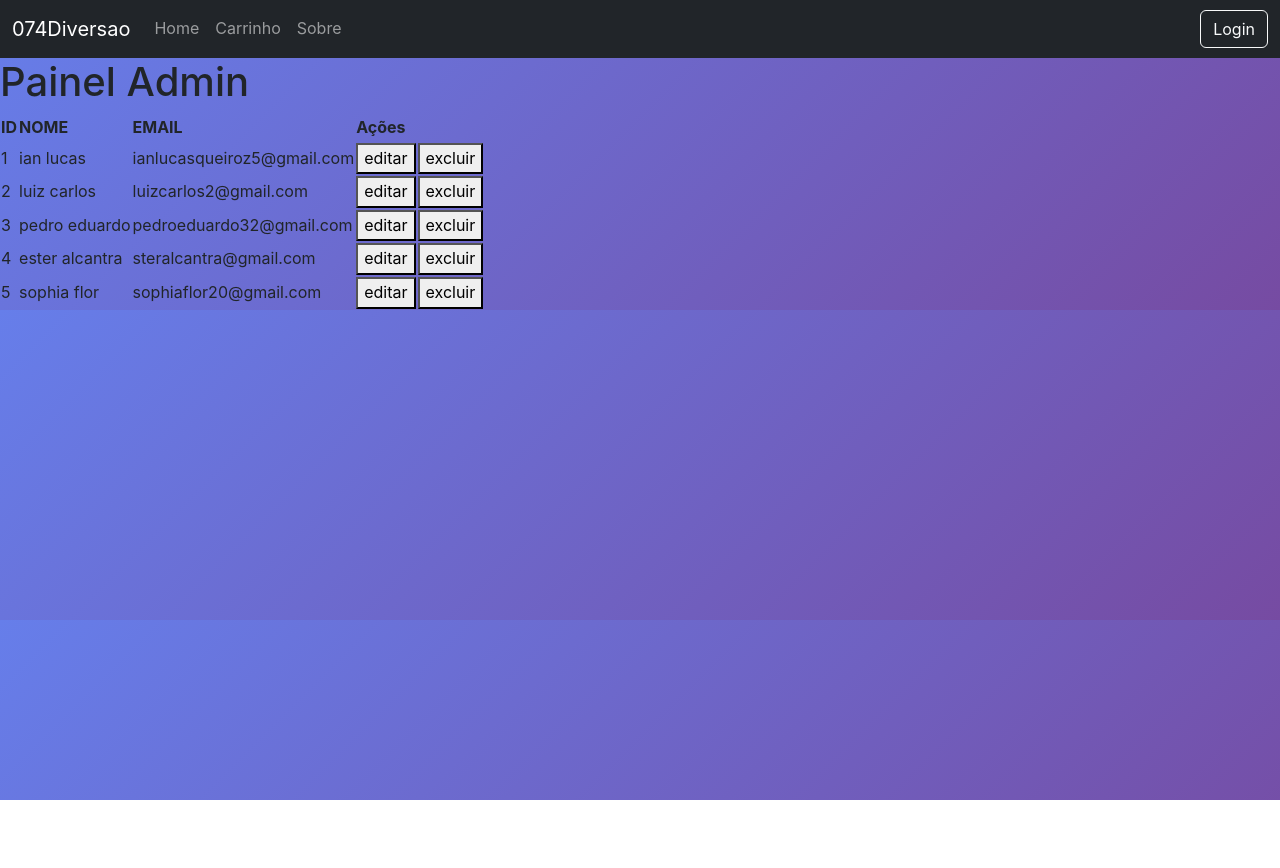
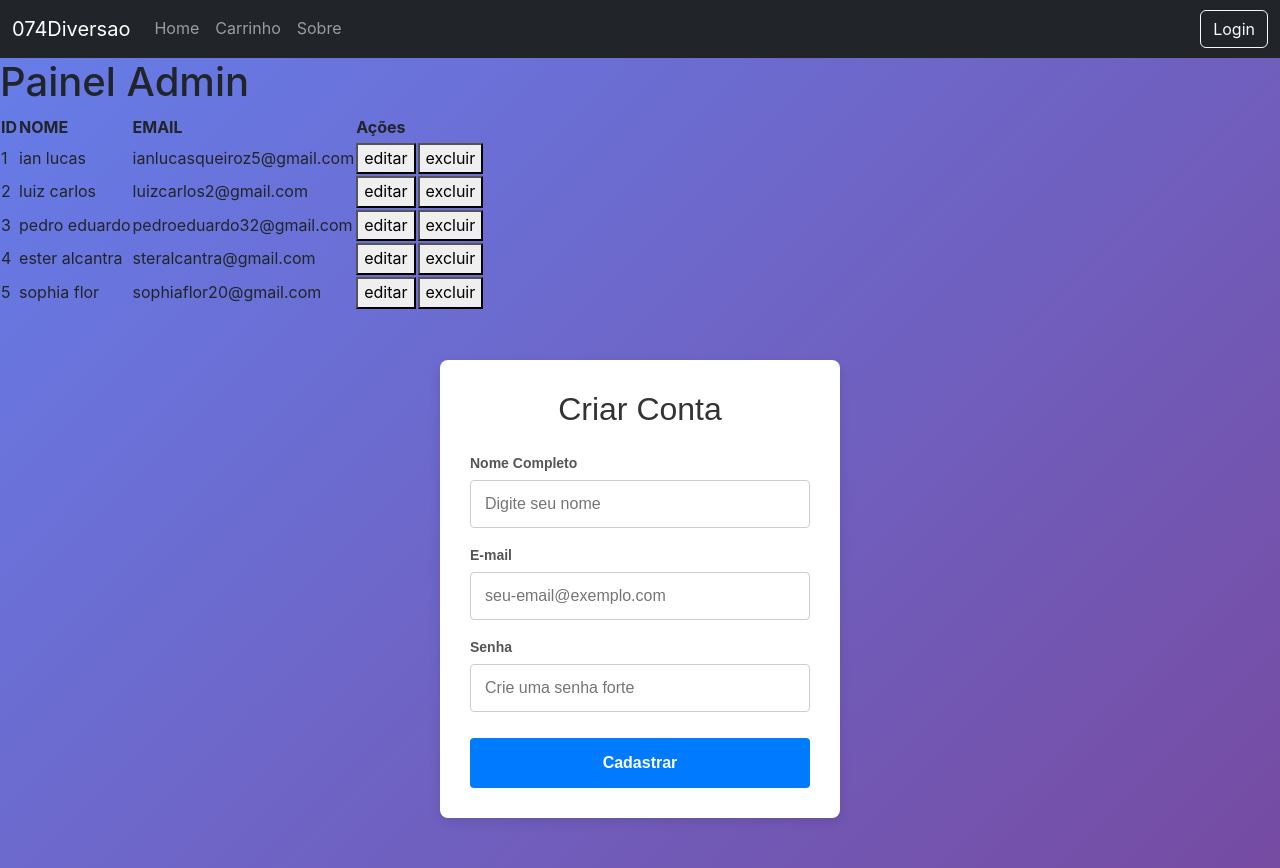
Before and after one commit to Ianqrzz/prg04ianlucasqueirozReact, a React (Create React App) app: page /admin in a window 1280 px wide. Before the commit the page ends 800 px from the top, so only its background shows below. Built offline with nearby package versions, Linux system fonts and the light colour scheme.

Commit message:
Feat: Implement user registration and login functionality with API integration

```diff
--- a/package.json
+++ b/package.json
@@ -7,6 +7,7 @@
     "@testing-library/jest-dom": "^6.9.1",
     "@testing-library/react": "^16.3.2",
     "@testing-library/user-event": "^13.5.0",
+    "axios": "^1.18.1",
     "bootstrap": "^5.3.8",
     "react": "^19.2.6",
     "react-bootstrap": "^2.10.10",
--- a/src/App.js
+++ b/src/App.js
@@ -4,7 +4,7 @@ import Home       from './pages/home/index'
 import Cart       from './pages/cart/index'
 import AdminPanel from './pages/admin/index'
 import Login from './pages/login/index'
-import './App.css'
+import userRegister from './pages/userRegister'
 
 
 function App() {
@@ -16,6 +16,7 @@ function App() {
         <Route path="/carrinho" element={<Cart />} />
         <Route path="/login"    element={<Login />} />
         <Route path="/admin"    element={<AdminPanel />} />
+        <Route path="/cadastro" element={<userRegister/>} />
       </Routes>
     </BrowserRouter>
   )
--- a/src/components/LoginForm/loginform.jsx
+++ b/src/components/LoginForm/loginform.jsx
@@ -1,29 +1,56 @@
 import React, { useState } from 'react';
 import { useNavigate } from 'react-router-dom';
 import styles from './loginform.module.css'  // renomeia o arquivo
+import api from '../../services/api'
 
 function LoginForm() {
   const [email, setEmail] = useState('')
   const [senha, setSenha] = useState('')
+  const [erro, setErro] = useState('')
+  const [loading,setLoading] =  useState(false);
   const navigate = useNavigate()
-  const handleSubmit = (event) => {
+
+  const handleSubmit = async (event) => {
+
     event.preventDefault();
+    setErro('');
+    setLoading(true);
 
-    navigate('/admin')
+    try {
+      const response = await api.post('/usuario/findbyemail' + email);
+      const usuario = response.data;
+
+      if ( usuario && usuario.senha === senha){
+        localStorage.setItem('usuario', JSON.stringify(usuario));
+        navigate('/admin');
+      } else {
+        setErro('Email ou senha incorretos');
       }
+    } catch (erro) {
+      setErro('usuario nao encontrado');
+    }  finally  {
+      setLoading(false);
+      }
+    }
+
 
    return (
     <div className={styles.loginWrapper}>
       <div className={styles.loginContainer}>
+        {/* onSubmit chama handleSubmit quando o botão de submit é clicado */}
         <form className={styles.loginForm} onSubmit={handleSubmit}>
           <h1>Login</h1>
+
+          {/* só renderiza o parágrafo de erro se a variável erro não estiver vazia */}
+          {erro && <p style={{ color: 'red' }}>{erro}</p>}
 
           <div className={styles.inputBox}>
             <input
               type="email"
               placeholder="Email"
-            value={email}
-            onChange={e => setEmail(e.target.value)}
+              value={email}                          // valor controlado pelo estado
+              onChange={e => setEmail(e.target.value)} // atualiza o estado a cada tecla digitada
+              required                               // validação nativa do HTML — não submete vazio
             />
           </div>
 
@@ -33,6 +60,7 @@ function LoginForm() {
               placeholder="Senha"
               value={senha}
               onChange={e => setSenha(e.target.value)}
+              required
             />
           </div>
 
@@ -44,14 +72,20 @@ function LoginForm() {
           </div>
 
           <div className={styles.inputButton}>
-          <input type="submit" value="Entrar" />
+            {/* enquanto loading é true, o botão mostra "Entrando..." e fica desabilitado */}
+            {/* isso evita o usuário clicar múltiplas vezes */}
+            <input
+              type="submit"
+              value={loading ? 'Entrando...' : 'Entrar'}
+              disabled={loading}
+            />
           </div>
 
-        <p>registrar conta <a href="/">cadastrar-se</a></p>
+          <p>registrar conta <a href="/cadastro">cadastrar-se</a></p>
         </form>
       </div>
     </div>
-  )
+  );
 }
 
 export default LoginForm
--- /dev/null
+++ b/src/components/UserForm/UserForm.jsx
@@ -0,0 +1,176 @@
+import React, { useState } from 'react';
+import api from '../../services/api';
+
+const CadastroUsuario = () => {
+  const [formData, setFormData] = useState({
+    nome: '',
+    email: '',
+    senha: '',
+  });
+
+  const [mensagem, setMensagem] = useState({ tipo: '', texto: '' });
+  const [carregando, setCarregando] = useState(false);
+
+  const handleChange = (e) => {
+    const { name, value } = e.target;
+    setFormData({
+      ...formData,
+      [name]: value,
+    });
+  };
+
+  const handleSubmit = async (e) => {
+    e.preventDefault();
+    const { nome, email, senha } = formData;
+
+    if (!nome || !email || !senha) {
+      setMensagem({ tipo: 'erro', texto: 'Por favor, preencha todos os campos.' });
+      return;
+    }
+
+    if (senha.length < 6) {
+      setMensagem({ tipo: 'erro', texto: 'A senha deve ter pelo menos 6 caracteres.' });
+      return;
+    }
+
+    setCarregando(true);
+    setMensagem({ tipo: '', texto: '' });
+
+    try {
+      const endpoint = process.env.REACT_APP_REGISTER_ENDPOINT || '/usuarios';
+      const response = await api.post(endpoint, { nome, email, senha });
+
+      setMensagem({
+        tipo: 'sucesso',
+        texto: response.data?.message || 'Cadastro realizado com sucesso!',
+      });
+      setFormData({ nome: '', email: '', senha: '' });
+    } catch (error) {
+      const erroMensagem = error.response?.data?.message || error.response?.data?.error || 'Não foi possível cadastrar no momento. Verifique o backend.';
+      setMensagem({ tipo: 'erro', texto: erroMensagem });
+    } finally {
+      setCarregando(false);
+    }
+  };
+
+  return (
+    <div style={styles.container}>
+      <h2 style={styles.titulo}>Criar Conta</h2>
+
+      {mensagem.texto && (
+        <div style={{
+          ...styles.alerta,
+          backgroundColor: mensagem.tipo === 'erro' ? '#ffdde1' : '#e2f0d9',
+          color: mensagem.tipo === 'erro' ? '#c00000' : '#385723'
+        }}>
+          {mensagem.texto}
+        </div>
+      )}
+
+      <form onSubmit={handleSubmit} style={styles.formulario}>
+        <div style={styles.grupoInput}>
+          <label htmlFor="nome" style={styles.label}>Nome Completo</label>
+          <input
+            type="text"
+            id="nome"
+            name="nome"
+            value={formData.nome}
+            onChange={handleChange}
+            placeholder="Digite seu nome"
+            style={styles.input}
+          />
+        </div>
+
+        <div style={styles.grupoInput}>
+          <label htmlFor="email" style={styles.label}>E-mail</label>
+          <input
+            type="email"
+            id="email"
+            name="email"
+            value={formData.email}
+            onChange={handleChange}
+            placeholder="seu-email@exemplo.com"
+            style={styles.input}
+          />
+        </div>
+
+        <div style={styles.grupoInput}>
+          <label htmlFor="senha" style={styles.label}>Senha</label>
+          <input
+            type="password"
+            id="senha"
+            name="senha"
+            value={formData.senha}
+            onChange={handleChange}
+            placeholder="Crie uma senha forte"
+            style={styles.input}
+          />
+        </div>
+
+        <button type="submit" style={{ ...styles.botao, opacity: carregando ? 0.7 : 1 }} disabled={carregando}>
+          {carregando ? 'Cadastrando...' : 'Cadastrar'}
+        </button>
+      </form>
+    </div>
+  );
+};
+
+// Estilização rápida em linha (CSS-in-JS) para o template já vir bonito
+const styles = {
+  container: {
+    maxWidth: '400px',
+    margin: '50px auto',
+    padding: '30px',
+    borderRadius: '8px',
+    boxShadow: '0 4px 12px rgba(0,0,0,0.1)',
+    fontFamily: 'Arial, sans-serif',
+    backgroundColor: '#fff',
+  },
+  titulo: {
+    textAlign: 'center',
+    marginBottom: '24px',
+    color: '#333',
+  },
+  formulario: {
+    display: 'flex',
+    flexDirection: 'column',
+    gap: '16px',
+  },
+  grupoInput: {
+    display: 'flex',
+    flexDirection: 'column',
+    gap: '6px',
+  },
+  label: {
+    fontSize: '14px',
+    fontWeight: 'bold',
+    color: '#555',
+  },
+  input: {
+    padding: '10px 14px',
+    fontSize: '16px',
+    borderRadius: '4px',
+    border: '1px solid #ccc',
+    outline: 'none',
+  },
+  botao: {
+    padding: '12px',
+    fontSize: '16px',
+    fontWeight: 'bold',
+    color: '#fff',
+    backgroundColor: '#007bff',
+    border: 'none',
+    borderRadius: '4px',
+    cursor: 'pointer',
+    marginTop: '10px',
+  },
+  alerta: {
+    padding: '10px',
+    borderRadius: '4px',
+    marginBottom: '15px',
+    fontSize: '14px',
+    textAlign: 'center',
+  }
+};
+
+export default CadastroUsuario;
--- a/src/components/UserTable/UserTable.jsx
+++ b/src/components/UserTable/UserTable.jsx
@@ -1,9 +1,13 @@
 import React from 'react';
-
-
+import api from '../../services/api';
+import { useState, useEffect } from 'react';
 
 
 export default function UserTable(){
+
+  const [usuarios, setUsuarios] = useState ([]);
+  const [loading, setLoading] = useState([true]);
+  const [error, setError] = useState([null]);
     return(
 
         <table id="tabelspec"><thead>
--- a/src/pages/admin/index.jsx
+++ b/src/pages/admin/index.jsx
@@ -1,8 +1,10 @@
 // src/pages/AdminPanel/index.jsx
 
 import UserTable from '../../components/UserTable/UserTable'
+import UserForm from '../../components/UserForm/UserForm'
 
 export default function AdminPanel() {
-  return (<><h1>Painel Admin</h1><UserTable /></>
+  return (<><h1>Painel Admin</h1><UserTable />
+   <UserForm/> </>
   )
 }
--- a/src/pages/home/index.jsx
+++ b/src/pages/home/index.jsx
@@ -4,7 +4,6 @@ export default function Home() {
   return (
     <>
       <HeroBanner />
-
     </>
   )
 }
--- /dev/null
+++ b/src/pages/userRegister/index.jsx
@@ -0,0 +1,10 @@
+import UserForm from "../../components/UserForm/UserForm";
+
+export default function UserRegister(){
+
+    return(<>
+    <UserForm/>
+
+    </>
+    )
+}
--- /dev/null
+++ b/src/services/api.js
@@ -0,0 +1,9 @@
+import axios from 'axios'
+
+
+const api = axios.create({
+  baseURL: 'https://prg04ianlucasqueirozbackend-production.up.railway.app'
+})
+
+
+export default api;
```
Also changed, not shown: src/components/UserForm/UserForm.module.css (added), 2 other files (tests, documents, lock files or other folders). Lines whose indentation alone changed are shown as unchanged.
